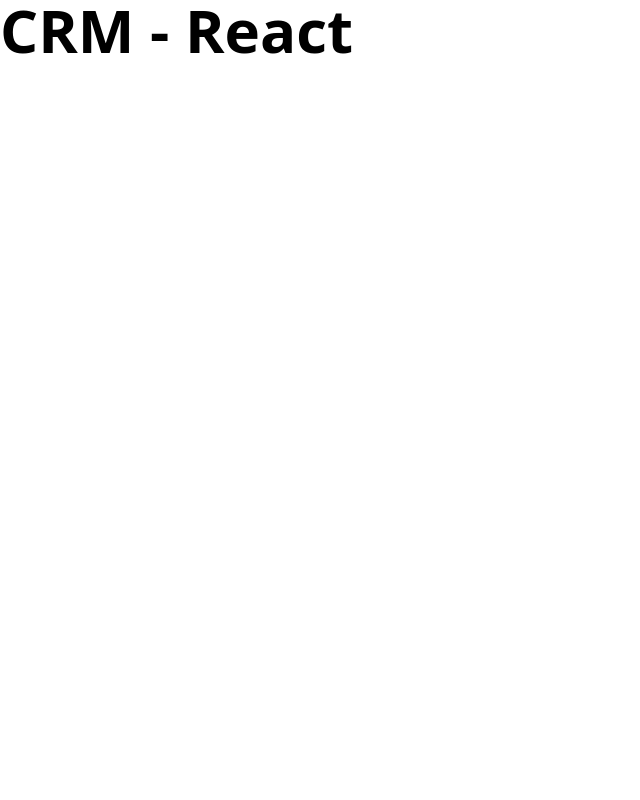
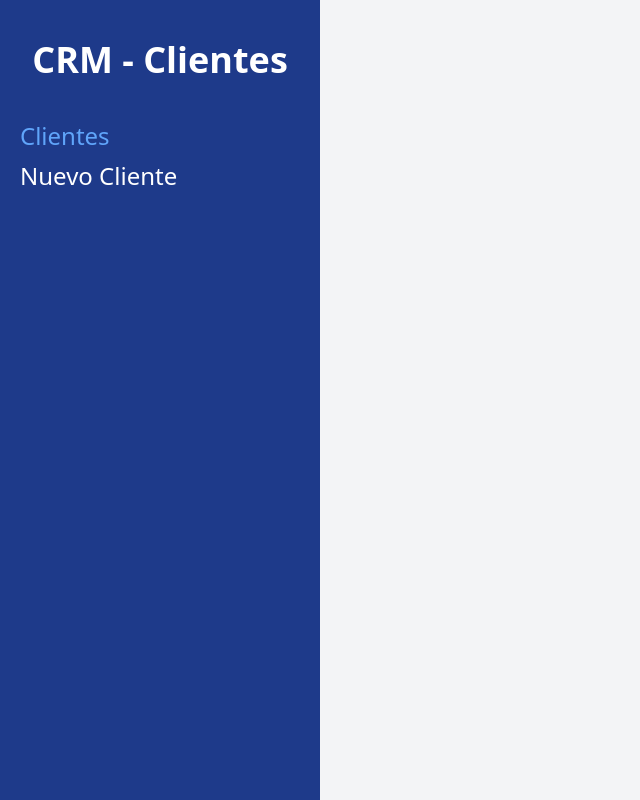
Before and after one commit to EddMoi06/crm_react, a React (Vite) app: page / in a window 1280 px wide. Shown: the whole page, without its empty margins (0-640 px from the left). Built offline with nearby package versions, Linux system fonts and the light colour scheme.

Commit message:
modified:   index.html 	modified:   src/components/Layout.jsx

```diff
--- a/index.html
+++ b/index.html
@@ -6,7 +6,7 @@
     <link rel="stylesheet" href="https://necolas.github.io/normalize.css/8.0.1/normalize.css">
     <title>CRM React</title>
   </head>
-  <body>
+  <body class="min-h-screen bg-gray-100">
     <div id="root"></div>
     <script type="module" src="/src/main.jsx"></script>
   </body>
--- a/src/components/Layout.jsx
+++ b/src/components/Layout.jsx
@@ -1,11 +1,23 @@
-import {Outlet} from 'react-router-dom'
+import {Outlet, Link, useLocation} from 'react-router-dom'
 
 const Layout = () => {
+
+    const location = useLocation()
+
   return (
-    <div>
-        <h1 className="text-6xl font-bold">CRM - React</h1>
+    <div className='md:flex md:min-h-screen'>
+        <aside className='md:w-1/4 bg-blue-900 px-5 py-10'>
+            <h2 className='text-4xl font-black text-center text-white'>CRM - Clientes</h2>
 
-        <Outlet/>
+            <nav className='mt-10'>
+                <Link className={`${location.pathname === '/' ? 'text-blue-400' : 'text-white'} text-2xl block mt-2 hover:text-blue-300 `} to="/">Clientes</Link>
+                <Link className={`${location.pathname === '/clientes/nuevo' ? 'text-blue-400' : 'text-white'} text-2xl block mt-2 hover:text-blue-300 `} to="/clientes/nuevo">Nuevo Cliente</Link>
+            </nav>
+        </aside>
+
+        <main className='md:w-3/4 p-10 md:h-screen overflow-scroll'>
+            <Outlet/>
+        </main>
     </div>
   )
 }
```
